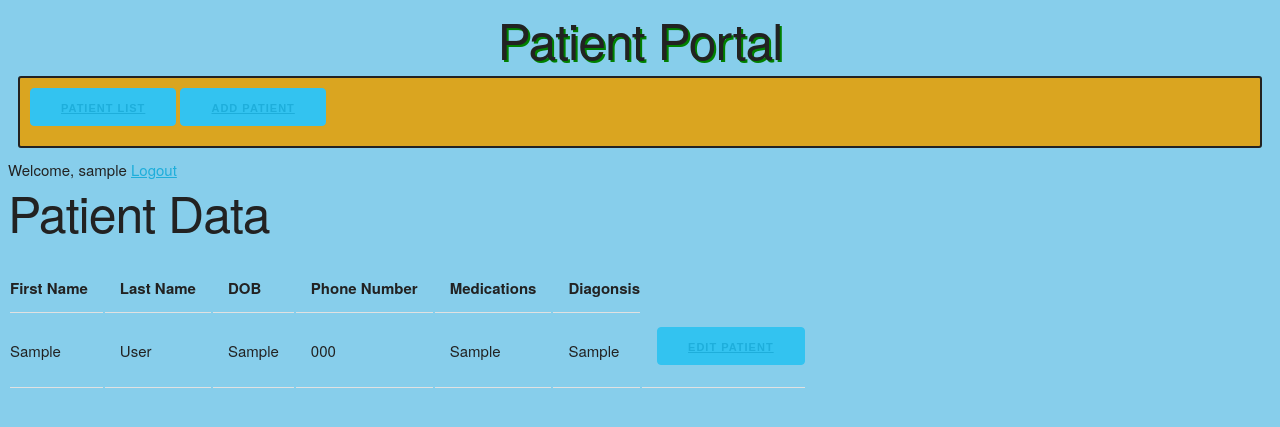
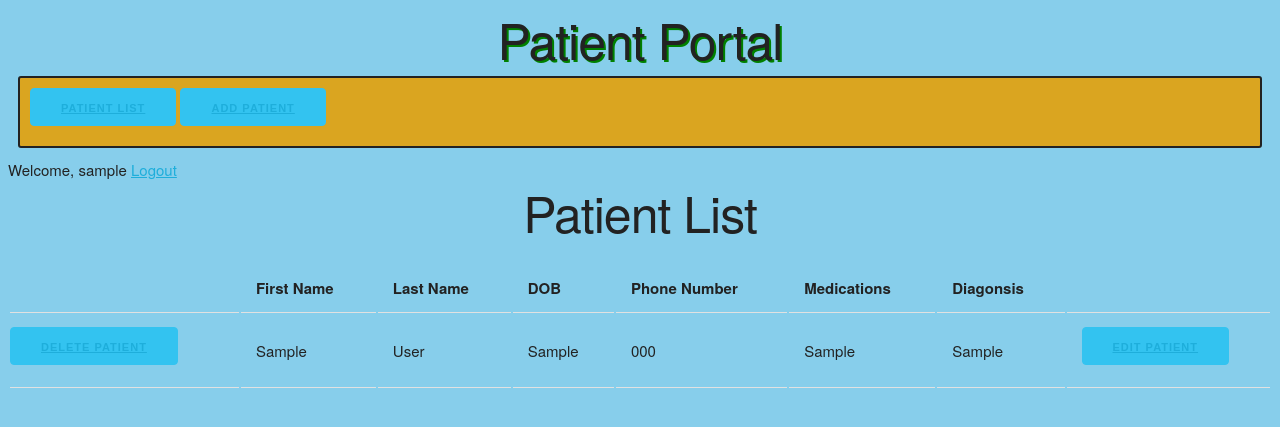
Before and after one commit to choudharyus/project-4, a Django app: page / in a window 1280 px wide. Shown: the part 228-655 px from the top of the page. Run offline with Django 3.2, Linux system fonts and the light colour scheme; a user stored in the database is signed in; tables that the repository leaves empty hold one stand-in row (values such as "Sample post").

Commit message:
CRUD done

```diff
--- a/PatientPortal_django/accounts/templates/accounts/login.html
+++ b/PatientPortal_django/accounts/templates/accounts/login.html
@@ -10,8 +10,8 @@
 <form method="post" action="{% url 'login' %}">
   {% csrf_token %} {{form.as_p}}
 
-  <input type="submit" value="login" />
-  <input type="hidden" name="next" value="{{ next }}" />
+  <input class="u-full-width" type="submit" value="login" />
+  <input class="u-full-width" type="hidden" name="next" value="{{ next }}" />
 </form>
 
 {% endblock %}
--- a/PatientPortal_django/patientportal/static/css/patientportal.css
+++ b/PatientPortal_django/patientportal/static/css/patientportal.css
@@ -20,3 +20,6 @@ body {
     background: goldenrod;
     border-radius: 3px;
 }
+.heading2 {
+    text-align: center;
+}
--- a/PatientPortal_django/patientportal/templates/patientportal/base.html
+++ b/PatientPortal_django/patientportal/templates/patientportal/base.html
@@ -28,7 +28,7 @@
             {% if user.is_authenticated %} Welcome, {{ user.username }}
             <a href="{% url 'logout' %}">Logout</a>
             {% else %}
-            <a href="{% url 'login' %}">Login</a>
+            <a href="{% url 'login' %}">Click Here</a>
 
             {% endif %}
           </div>
--- a/PatientPortal_django/patientportal/templates/patientportal/patient_list.html
+++ b/PatientPortal_django/patientportal/templates/patientportal/patient_list.html
@@ -1,19 +1,43 @@
 {% extends "patientportal/base.html" %}
+{% load static %}
+
+<!DOCTYPE html>
+<html lang="en">
+
+<head>
+    <meta charset="UTF-8">
+    <meta name="viewport" content="width=device-width, initial-scale=1.0">
+    <meta http-equiv="X-UA-Compatible" content="ie=edge">
+    <title>Patient Portal</title>
+    <link rel="stylesheet" href="{% static 'css/patientportal.css' %}" />
+    <link rel="stylesheet" href="https://cdnjs.cloudflare.com/ajax/libs/skeleton/2.0.4/skeleton.css" />
+    <style>
+        .heading2, .heading2 {
+            text-align: center;
+        }
+    </style>
+</head>
+<body>
+
 
 {% block content %}
 
-<h1>Patient Data</h1>
-<table>
+<h1 class="heading2">Patient List</h1>
+
+<table class="u-full-width">
     <tr>
+        <th></th>
         <th>First Name</th>
         <th>Last Name</th>
         <th>DOB</th>
         <th>Phone Number</th>
         <th>Medications</th>
         <th>Diagonsis</th>
+        <th></th>
     </tr>
     {% for patient in patients %}
     <tr>
+        <td><button class="button-primary"><a href="{% url 'patient_delete' pk=patient.id %}">Delete Patient</a></button></td>
         <td>{{ patient.firstName }}</td>
         <td>{{ patient.lastName }}</td>
         <td>{{ patient.DOB }}</td>
@@ -21,8 +45,11 @@
         <td>{{ patient.medication }}</td>
         <td>{{ patient.diagnosis }}</td>
         <td><button class="button-primary"><a href="{% url 'patient_edit' pk=patient.id %}">Edit Patient</a></button></td>
+
     </tr>
     {% endfor %}
 </table>
 
 {% endblock %}
+</body>
+</html>
--- a/PatientPortal_django/patientportal/urls.py
+++ b/PatientPortal_django/patientportal/urls.py
@@ -5,5 +5,5 @@ urlpatterns = [
     path('', views.patient_list, name='patient_list'),
     path('patient/new', views.patient_create, name='patient_create'),
     path('patient/<int:pk>/edit', views.patient_edit, name='patient_edit'),
-
+    path('patient/<int:pk>/delete', views.patient_delete, name='patient_delete')
 ]
--- a/PatientPortal_django/patientportal/views.py
+++ b/PatientPortal_django/patientportal/views.py
@@ -10,7 +10,7 @@ def patient_list(request):
     patients = Patient.objects.all()
     return render(request, 'patientportal/patient_list.html', {'patients': patients})
 
-
+@login_required
 def patient_create(request):
     if request.method == 'POST':
         form = PatientForm(request.POST)
@@ -32,3 +32,8 @@ def patient_edit(request, pk):
     else:
         form = PatientForm(instance=patient)
     return render(request, 'patientportal/patient_form.html', {'form': form})
+
+
+def patient_delete(request, pk):
+    Patient.objects.get(id=pk).delete()
+    return redirect('patient_list')
```
